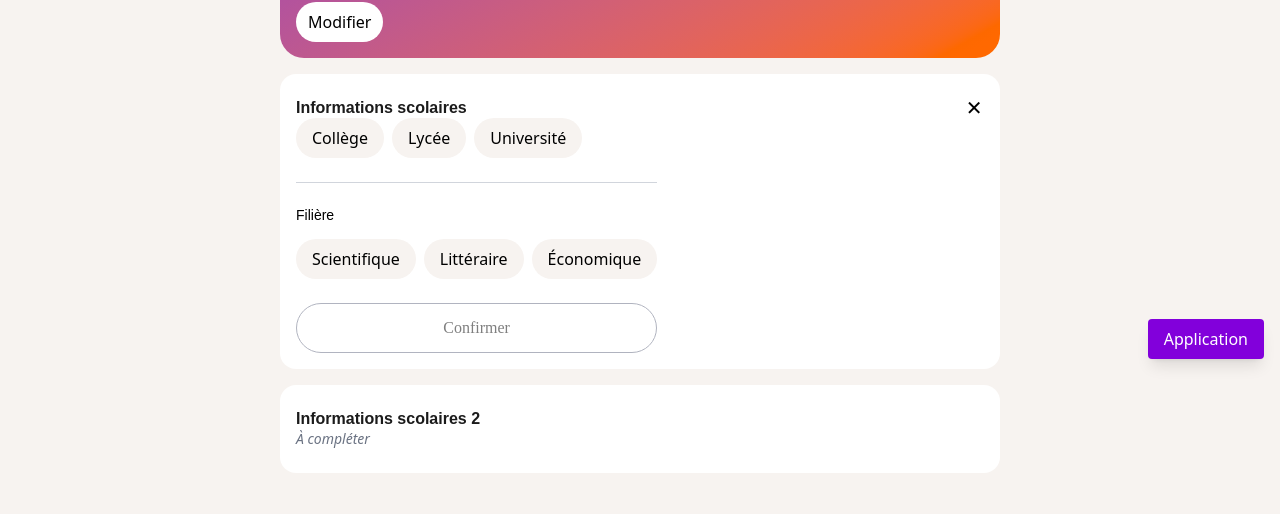
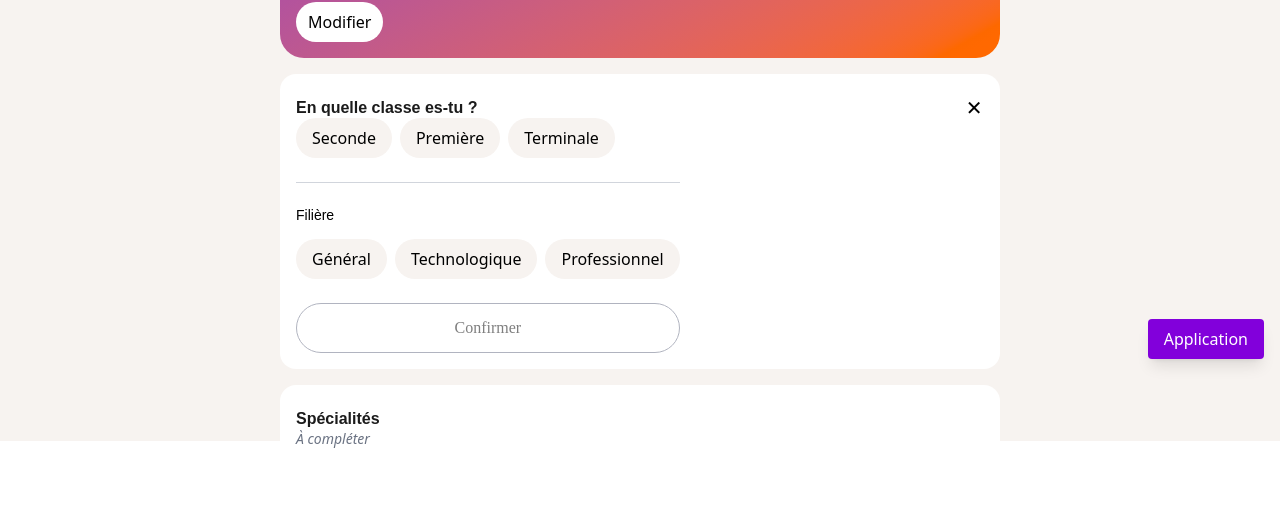
Before and after one commit to hauretax/test-vue, a Nuxt app: page / in a window 1280 px wide. Shown: the part 425-939 px from the top of the page. Built offline with nearby package versions, Linux system fonts and the light colour scheme.

Commit message:
feat: add elements to populat display

```diff
--- a/components/InfosScolarForm.vue
+++ b/components/InfosScolarForm.vue
@@ -8,7 +8,7 @@
                 {{ title }}
             </h2>
 
-            <button v-if="!isCollapsed" @click="toggleCollapse"
+            <button @click="toggleCollapse" v-if="!isCollapsed"
                 class="text-black text-xl flex justify-center items-center"
                 style="width: 20px; height: 20px; padding: 8px; gap: 8px;">
                 ✕
--- a/pages/index.vue
+++ b/pages/index.vue
@@ -2,13 +2,14 @@
 
   <Header progress="100" />
 
-  <div class=' bg-[#F7F3F0] h-1000 p-4 '>
+  <div class='h-screen bg-[#F7F3F0] p-4 '>
     <div class=' max-w-[720px] mx-auto'>
       <SchoolCard />
 
-      <InfosScolarForm class="my-4" title="Informations scolaires" :groups="formGroups" :isOpen="true" />
-
-      <InfosScolarForm title="Informations scolaires 2" :groups="formGroups" :isOpen="false" />
+      <InfosScolarForm class="my-4" title="En quelle classe es-tu ?" :groups="formGroups" :isOpen="true" />
+      <InfosScolarForm class="my-4" title="Spécialités" :groups="formGroups" :isOpen="false" />
+      <InfosScolarForm class="my-4" title="Notes" :groups="formGroups" :isOpen="false" />
+      <InfosScolarForm class="my-4" title="Résultats au bac" :groups="formGroups" :isOpen="false" />
     </div>
   </div>
 
@@ -26,17 +27,17 @@ const formGroups = [
   {
     title: null,
     items: [
-      { title: 'Collège' },
-      { title: 'Lycée' },
-      { title: 'Université' }
+      { title: 'Seconde' },
+      { title: 'Première' },
+      { title: 'Terminale' }
     ]
   },
   {
     title: 'Filière',
     items: [
-      { title: 'Scientifique' },
-      { title: 'Littéraire' },
-      { title: 'Économique' }
+      { title: 'Général' },
+      { title: 'Technologique' },
+      { title: 'Professionnel' }
     ]
   }
 ]
```
